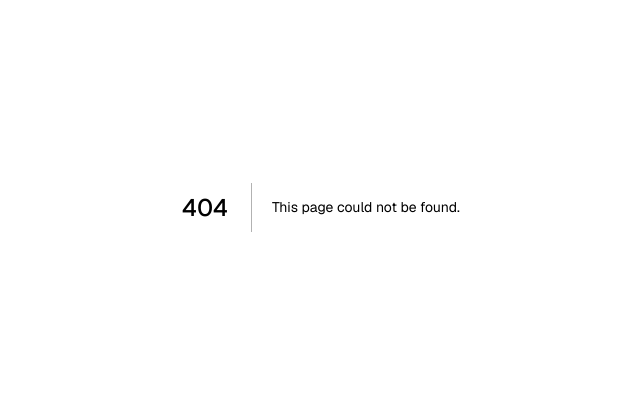
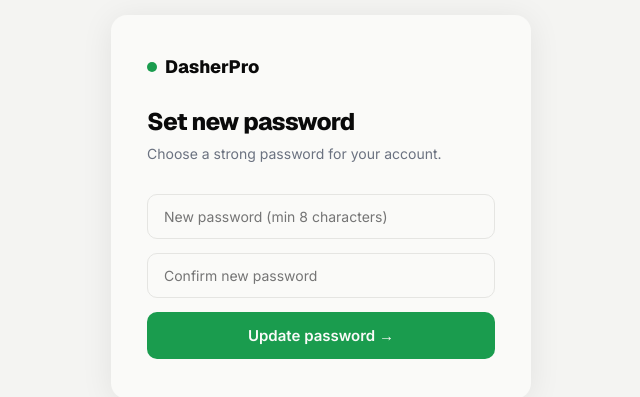
Before and after one commit to mirzacavalic145-bit/dasherpro, a Next.js app: page /update-password in a window 1280 px wide. Before the commit this address had no page. Shown: the part 193-590 px from the top of the page, without its empty margins (319-959 px from the left). Built offline with nearby package versions, Linux system fonts and the light colour scheme.

Commit message:
feat: add forgot password and update password flow

```diff
--- /dev/null
+++ b/app/forgot-password/page.js
@@ -0,0 +1,84 @@
+'use client'
+import { useState, Suspense } from 'react'
+import Link from 'next/link'
+import { getSupabase } from '../../lib/supabase'
+
+function ForgotPasswordForm() {
+  const [email, setEmail] = useState('')
+  const [status, setStatus] = useState('')
+  const [loading, setLoading] = useState(false)
+
+  const handleReset = async (e) => {
+    e.preventDefault()
+    setLoading(true)
+
+    const { error } = await getSupabase().auth.resetPasswordForEmail(
+      email.trim().toLowerCase(),
+      { redirectTo: `${window.location.origin}/update-password` }
+    )
+
+    setLoading(false)
+    if (error) {
+      setStatus('error')
+    } else {
+      setStatus('sent')
+    }
+  }
+
+  return (
+    <div style={{ minHeight: '100vh', display: 'flex', alignItems: 'center', justifyContent: 'center', background: 'var(--gray-light)', padding: '24px' }}>
+      <div style={{ background: 'var(--white)', borderRadius: 16, padding: '40px 36px', maxWidth: 420, width: '100%', boxShadow: '0 4px 32px rgba(0,0,0,.08)' }}>
+        <Link href="/" style={{ display: 'flex', alignItems: 'center', gap: 8, marginBottom: 28 }}>
+          <span style={{ width: 10, height: 10, borderRadius: '50%', background: 'var(--green)', display: 'inline-block' }} />
+          <span style={{ fontFamily: 'var(--font-display)', fontWeight: 800, fontSize: 18, color: 'var(--black)' }}>DasherPro</span>
+        </Link>
+        <h1 style={{ fontFamily: 'var(--font-display)', fontSize: 24, fontWeight: 800, letterSpacing: '-.03em', marginBottom: 6, color: 'var(--black)' }}>
+          Reset your password
+        </h1>
+        <p style={{ fontSize: 14, color: 'var(--gray)', marginBottom: 28, lineHeight: 1.6 }}>
+          Enter your email and we&apos;ll send you a reset link.
+        </p>
+
+        {status === 'sent' ? (
+          <div style={{ background: 'var(--green-light)', border: '1px solid var(--green)', borderRadius: 10, padding: '16px', fontSize: 14, color: 'var(--green-dark)', lineHeight: 1.6 }}>
+            ✓ Check your email — reset link sent to <strong>{email}</strong>. It may take a minute to arrive.
+          </div>
+        ) : (
+          <form onSubmit={handleReset} style={{ display: 'flex', flexDirection: 'column', gap: 14 }}>
+            <input
+              type="email"
+              placeholder="Email address"
+              value={email}
+              onChange={e => setEmail(e.target.value)}
+              required
+              style={{ padding: '13px 16px', border: '1.5px solid var(--gray-mid)', borderRadius: 10, fontSize: 14, outline: 'none', background: 'var(--white)' }}
+            />
+            {status === 'error' && (
+              <p style={{ color: 'var(--red)', fontSize: 13, margin: 0 }}>Something went wrong — try again.</p>
+            )}
+            <button
+              type="submit"
+              disabled={loading}
+              style={{ padding: '14px', background: 'var(--green)', color: 'var(--white)', border: 'none', borderRadius: 10, fontSize: 15, fontWeight: 600, cursor: loading ? 'not-allowed' : 'pointer', opacity: loading ? 0.7 : 1 }}
+            >
+              {loading ? 'Sending...' : 'Send reset link →'}
+            </button>
+          </form>
+        )}
+
+        <p style={{ textAlign: 'center', fontSize: 13, color: 'var(--gray)', marginTop: 20 }}>
+          Remember it?{' '}
+          <Link href="/login" style={{ color: 'var(--green)', fontWeight: 500 }}>Sign in</Link>
+        </p>
+      </div>
+    </div>
+  )
+}
+
+export default function ForgotPasswordPage() {
+  return (
+    <Suspense>
+      <ForgotPasswordForm />
+    </Suspense>
+  )
+}
--- a/app/login/page.js
+++ b/app/login/page.js
@@ -80,6 +80,11 @@
             required
             style={{ padding: '13px 16px', border: '1.5px solid var(--gray-mid)', borderRadius: 10, fontSize: 14, outline: 'none', background: 'var(--white)' }}
           />
+          <div style={{ display: 'flex', justifyContent: 'flex-end' }}>
+            <Link href="/forgot-password" style={{ fontSize: 12, color: 'var(--gray)', textDecoration: 'none' }}>
+              Forgot password?
+            </Link>
+          </div>
           {error && (
             <p style={{ color: 'var(--red)', fontSize: 13, margin: 0 }}>{error}</p>
           )}
--- /dev/null
+++ b/app/update-password/page.js
@@ -0,0 +1,101 @@
+'use client'
+import { useState, Suspense } from 'react'
+import Link from 'next/link'
+import { useRouter } from 'next/navigation'
+import { getSupabase } from '../../lib/supabase'
+
+function UpdatePasswordForm() {
+  const [password, setPassword] = useState('')
+  const [confirm, setConfirm] = useState('')
+  const [error, setError] = useState('')
+  const [loading, setLoading] = useState(false)
+  const [done, setDone] = useState(false)
+  const router = useRouter()
+
+  const handleUpdate = async (e) => {
+    e.preventDefault()
+    setError('')
+
+    if (password !== confirm) {
+      setError('Passwords do not match.')
+      return
+    }
+    if (password.length < 8) {
+      setError('Password must be at least 8 characters.')
+      return
+    }
+
+    setLoading(true)
+    const { error: updateError } = await getSupabase().auth.updateUser({ password })
+    setLoading(false)
+
+    if (updateError) {
+      setError(updateError.message)
+      return
+    }
+
+    setDone(true)
+    setTimeout(() => router.push('/dashboard'), 2000)
+  }
+
+  return (
+    <div style={{ minHeight: '100vh', display: 'flex', alignItems: 'center', justifyContent: 'center', background: 'var(--gray-light)', padding: '24px' }}>
+      <div style={{ background: 'var(--white)', borderRadius: 16, padding: '40px 36px', maxWidth: 420, width: '100%', boxShadow: '0 4px 32px rgba(0,0,0,.08)' }}>
+        <Link href="/" style={{ display: 'flex', alignItems: 'center', gap: 8, marginBottom: 28 }}>
+          <span style={{ width: 10, height: 10, borderRadius: '50%', background: 'var(--green)', display: 'inline-block' }} />
+          <span style={{ fontFamily: 'var(--font-display)', fontWeight: 800, fontSize: 18, color: 'var(--black)' }}>DasherPro</span>
+        </Link>
+        <h1 style={{ fontFamily: 'var(--font-display)', fontSize: 24, fontWeight: 800, letterSpacing: '-.03em', marginBottom: 6, color: 'var(--black)' }}>
+          Set new password
+        </h1>
+        <p style={{ fontSize: 14, color: 'var(--gray)', marginBottom: 28, lineHeight: 1.6 }}>
+          Choose a strong password for your account.
+        </p>
+
+        {done ? (
+          <div style={{ background: 'var(--green-light)', border: '1px solid var(--green)', borderRadius: 10, padding: '16px', fontSize: 14, color: 'var(--green-dark)' }}>
+            ✓ Password updated! Taking you to the dashboard...
+          </div>
+        ) : (
+          <form onSubmit={handleUpdate} style={{ display: 'flex', flexDirection: 'column', gap: 14 }}>
+            <input
+              type="password"
+              placeholder="New password (min 8 characters)"
+              value={password}
+              onChange={e => setPassword(e.target.value)}
+              required
+              minLength={8}
+              style={{ padding: '13px 16px', border: '1.5px solid var(--gray-mid)', borderRadius: 10, fontSize: 14, outline: 'none', background: 'var(--white)' }}
+            />
+            <input
+              type="password"
+              placeholder="Confirm new password"
+              value={confirm}
+              onChange={e => setConfirm(e.target.value)}
+              required
+              style={{ padding: '13px 16px', border: '1.5px solid var(--gray-mid)', borderRadius: 10, fontSize: 14, outline: 'none', background: 'var(--white)' }}
+            />
+            {error && (
+              <p style={{ color: 'var(--red)', fontSize: 13, margin: 0 }}>{error}</p>
+            )}
+            <button
+              type="submit"
+              disabled={loading}
+              style={{ padding: '14px', background: 'var(--green)', color: 'var(--white)', border: 'none', borderRadius: 10, fontSize: 15, fontWeight: 600, cursor: loading ? 'not-allowed' : 'pointer', opacity: loading ? 0.7 : 1 }}
+            >
+              {loading ? 'Updating...' : 'Update password →'}
+            </button>
+          </form>
+        )}
+      </div>
+    </div>
+  )
+}
+
+export default function UpdatePasswordPage() {
+  return (
+    <Suspense>
+      <UpdatePasswordForm />
+    </Suspense>
+  )
+}
```
